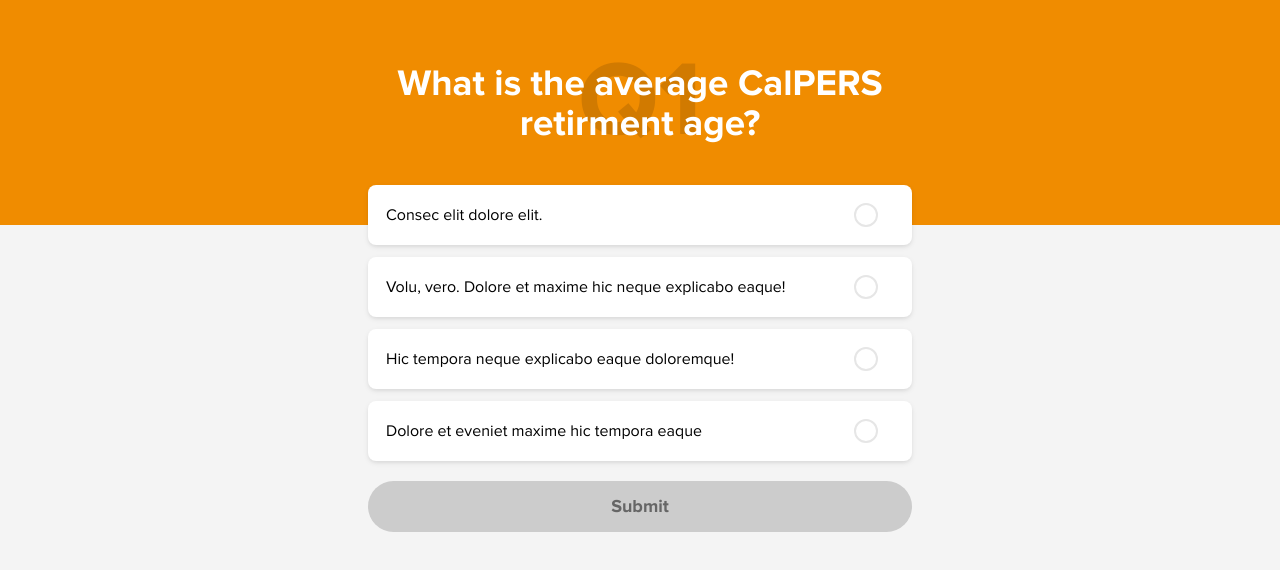
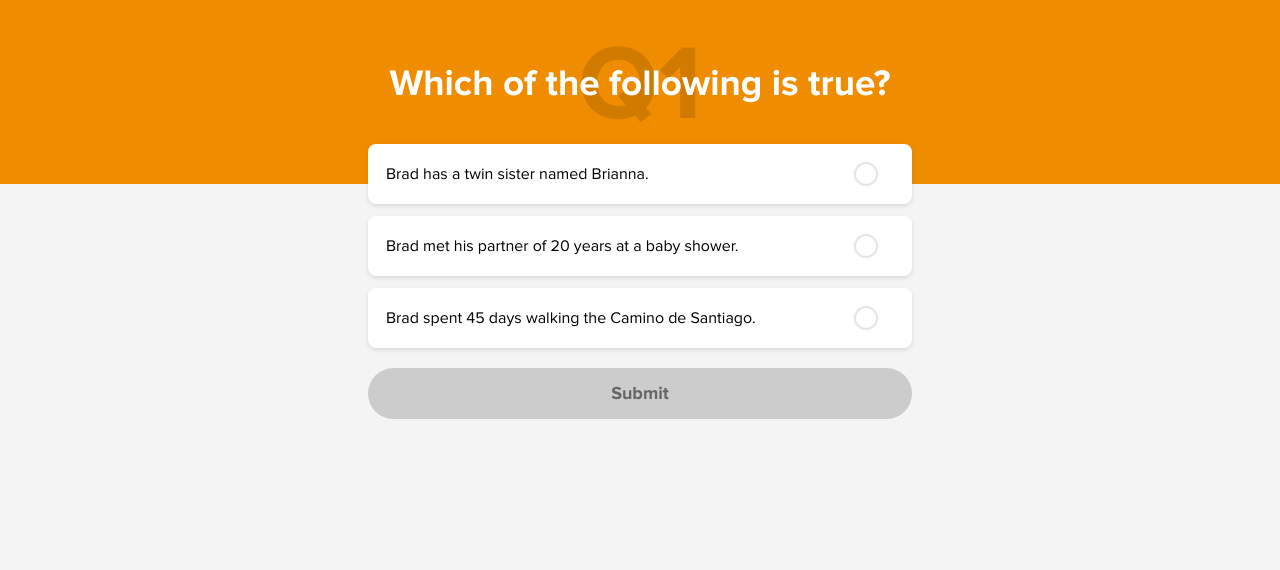
Before and after one commit to dkrasniy/poll-design-pers, a plain HTML site: page index.html in a window 1280 px wide. Drawn offline with nearby package versions, Linux system fonts and the light colour scheme.

Commit message:
Updated with questions

```diff
--- a/css/custom.scss
+++ b/css/custom.scss
@@ -63,7 +63,7 @@ html,body,p,h1,h2 {
 	width: 100%;
 	left: 0;
 	z-index: 0;
-	top: -15px;
+	top: calc(-50% - .1em);
 	font-size: calc(2vw + 5em);
 	line-height: 1;
 }
--- a/index.html
+++ b/index.html
@@ -12,7 +12,7 @@
       <div class="header-area py-16 px-4 pb-20 bg-colored-blue">
          <div class="relative text-center max-w-xl mx-auto">
             <span class="font-size-xl q-number text-6xl font-black text-gray-400">Q1</span>
-            <h1 class="q-text text-4xl font-semibold relative">What is the average CalPERS retirment age?</h1>
+            <h1 class="q-text text-4xl font-semibold relative">Which of the following is true?</h1>
          </div>
       </div>
       <div class="max-w-xl mx-auto py-6 px-4 -mt-16">
@@ -21,19 +21,15 @@
                <ul class="radio-list-custom">
                   <li>
                      <input type="radio" name="radioButton" id="radio1">
-                     <label for="radio1">Consec elit dolore elit.</label>
+                     <label for="radio1">Brad has a twin sister named Brianna.</label>
                   </li>
                   <li>
                         <input type="radio" name="radioButton" id="radio4">
-                        <label for="radio4">Volu, vero. Dolore et  maxime hic  neque explicabo eaque!</label>
+                        <label for="radio4">Brad met his partner of 20 years at a baby shower.</label>
                      </li>
                   <li>
                      <input type="radio" name="radioButton" id="radio2">
-                     <label for="radio2">Hic tempora neque explicabo eaque doloremque!</label>
-                  </li>
-                  <li>
-                     <input type="radio" name="radioButton" id="radio3">
-                     <label for="radio3">Dolore et eveniet maxime hic tempora eaque</label>
+                     <label for="radio2">Brad spent 45 days walking the Camino de Santiago.</label>
                   </li>
                </ul>
             </fieldset>
```
Also changed, not shown: css/custom.css.
